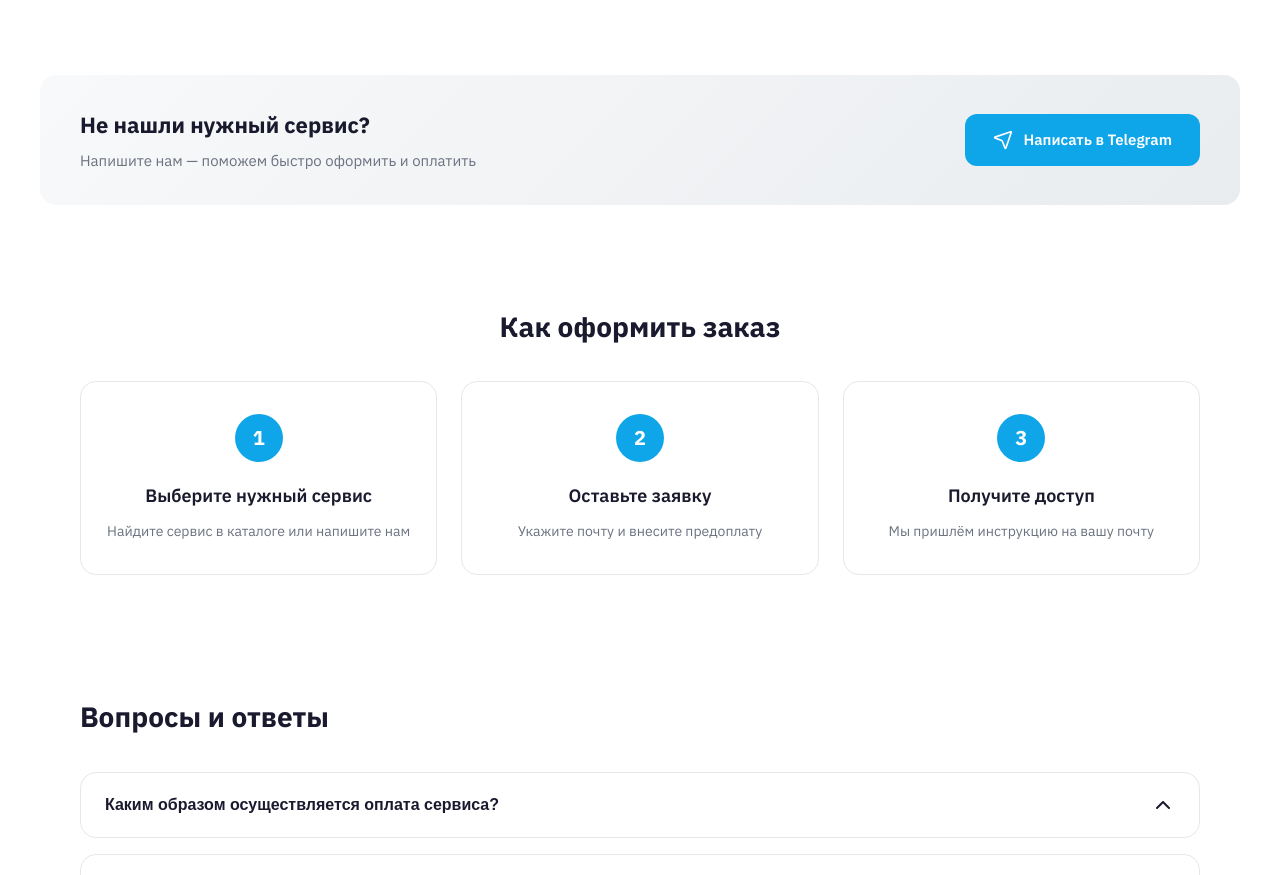
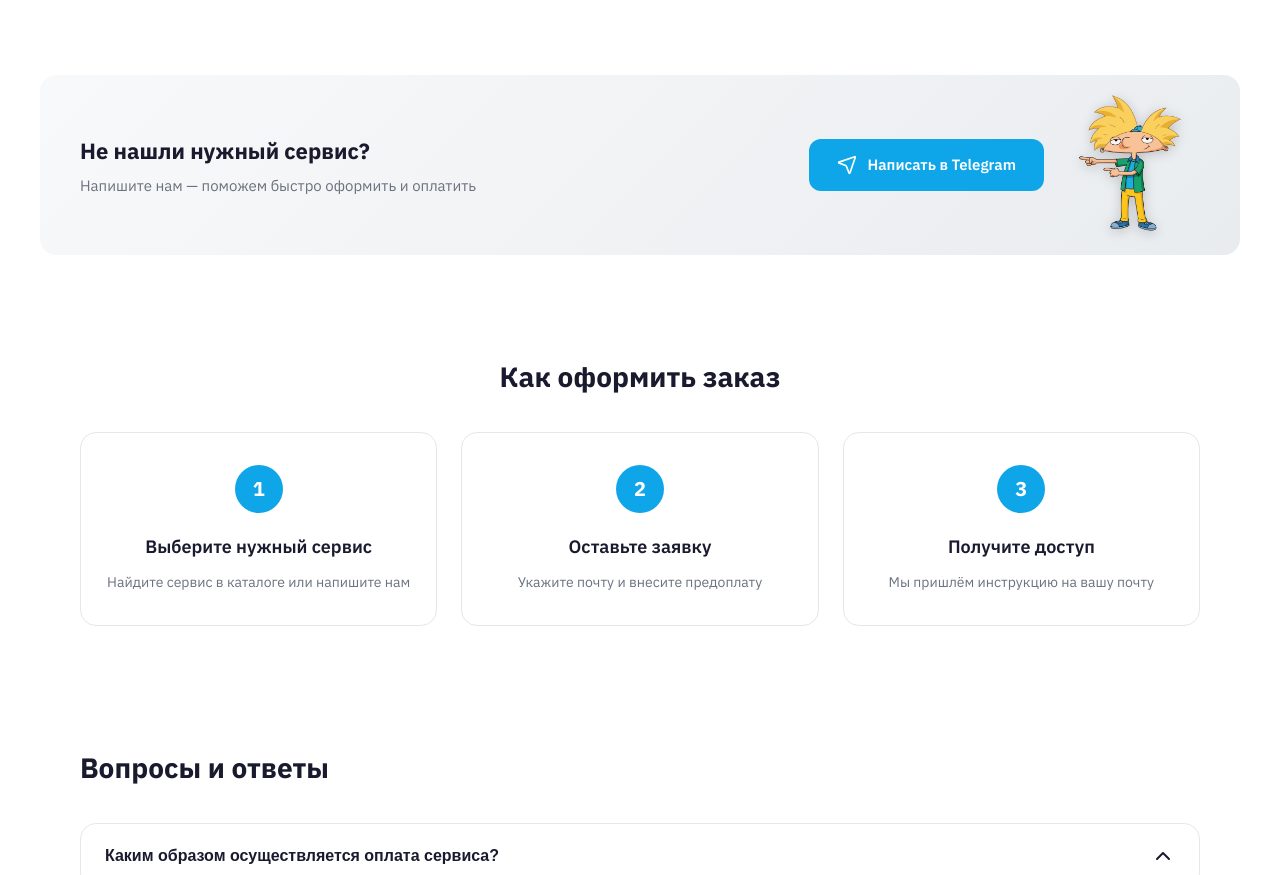
Before and after one commit to Nik-notbot/TESTZONE, a plain HTML site: page index.html in a window 1280 px wide. Shown: the part 2262-3137 px from the top of the page. Drawn offline with Linux system fonts and the light colour scheme.

Commit message:
Добавлен Арнольд в CTA баннер
- Добавлена картинка arnold.png
- Арнольд размещён рядом с кнопкой "Написать в Telegram"
- Уменьшены отступы в CTA баннере

```diff
--- a/css/style.css
+++ b/css/style.css
@@ -510,7 +510,7 @@ button.theme-toggle:hover {
     justify-content: space-between;
     background: linear-gradient(135deg, #f8f9fa 0%, #e9ecef 100%);
     border-radius: var(--radius);
-    padding: 32px 40px;
+    padding: 20px 40px;
     gap: 24px;
 }
 
@@ -543,6 +543,24 @@ button.theme-toggle:hover {
 .cta-button:hover {
     background: var(--primary-hover);
     transform: translateY(-2px);
+}
+
+.cta-right {
+    display: flex;
+    align-items: center;
+    gap: 16px;
+}
+
+.arnold-cta {
+    width: 140px;
+    height: auto;
+    filter: drop-shadow(0 2px 6px rgba(0, 0, 0, 0.2));
+}
+
+@media (max-width: 768px) {
+    .arnold-cta {
+        width: 70px;
+    }
 }
 
 /* How To Section */
--- a/index.html
+++ b/index.html
@@ -390,12 +390,15 @@
             <h3>Не нашли нужный сервис?</h3>
             <p>Напишите нам — поможем быстро оформить и оплатить</p>
         </div>
+        <div class="cta-right">
             <a href="https://t.me/hey_store_bot" target="_blank" class="cta-button">
                 <svg xmlns="http://www.w3.org/2000/svg" width="20" height="20" viewBox="0 0 24 24" fill="none" stroke="currentColor" stroke-width="2" stroke-linecap="round" stroke-linejoin="round">
                     <path d="M14.536 21.686a.5.5 0 0 0 .937-.024l6.5-19a.496.496 0 0 0-.635-.635l-19 6.5a.5.5 0 0 0-.024.937l7.93 3.18a2 2 0 0 1 1.112 1.11z"></path>
                 </svg>
                 Написать в Telegram
             </a>
+            <img src="arnold.png" alt="Arnold" class="arnold-cta">
+        </div>
     </section>
 
     <!-- How to order -->
```
Also changed, not shown: arnold.png (added). Lines whose indentation alone changed are shown as unchanged.
